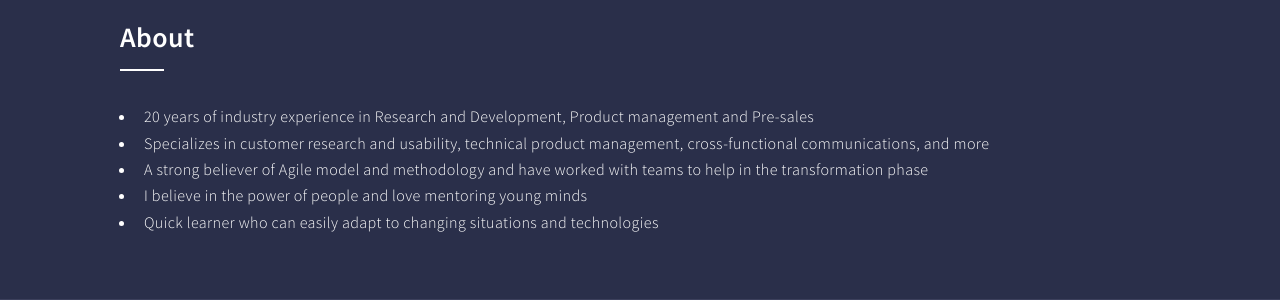
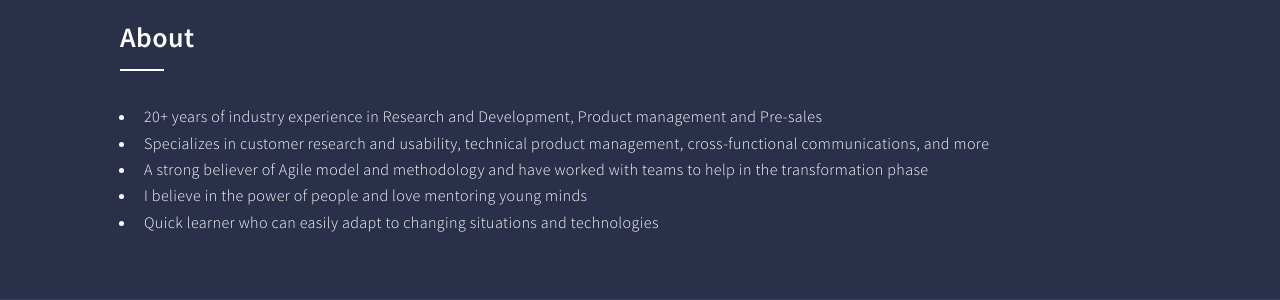
Before and after one commit to dhanyacm/dhanyacm, a Jekyll site: the page built from resume.html, in a window 1280 px wide and 900 px high, scrolled down 408 px. Shown: the part 154-454 px from the top of the window. Built offline with Jekyll 4.4.1, drawn with Linux system fonts in a browser that asks for light colours.

Commit message:
Update resume.html

```diff
--- a/resume.html
+++ b/resume.html
@@ -21,7 +21,7 @@
 
 								</p>
 								<ul class="actions">
-									<li><a href="assets/DhanyaCM-PMResume.pdf" download="PDF" class="button"><i class="fa fa-download"></i> Download Resume</a></li>
+									<li><a href="assets/DhanyaCM-PMResume.pdf" download="DhanyaCM-Resume" class="button"><i class="fa fa-download"></i> Download Resume</a></li>
 								</ul>
 							</div>
 						</div>
@@ -39,7 +39,7 @@
 									</header>
 									<p>
 										<ul>
-										  <li>20 years of industry experience in Research and Development, Product management and Pre-sales</li>
+										  <li>20+ years of industry experience in Research and Development, Product management and Pre-sales</li>
 										  <li>Specializes in customer research and usability, technical product management, cross-functional communications, and more</li>
 										  <li>A strong believer of Agile model and methodology and have worked with teams to help in the
 transformation phase </li>
```
